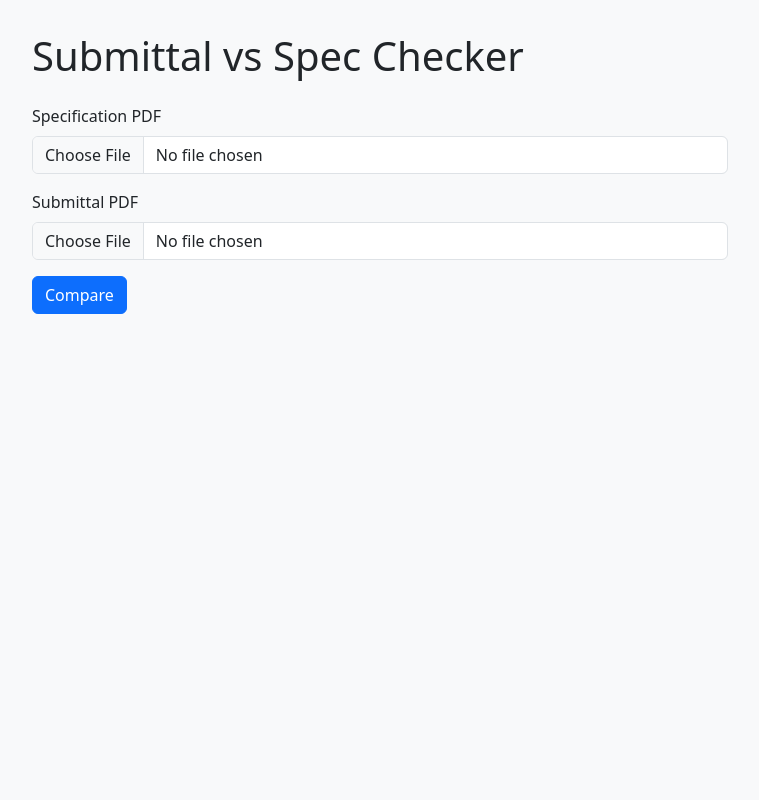
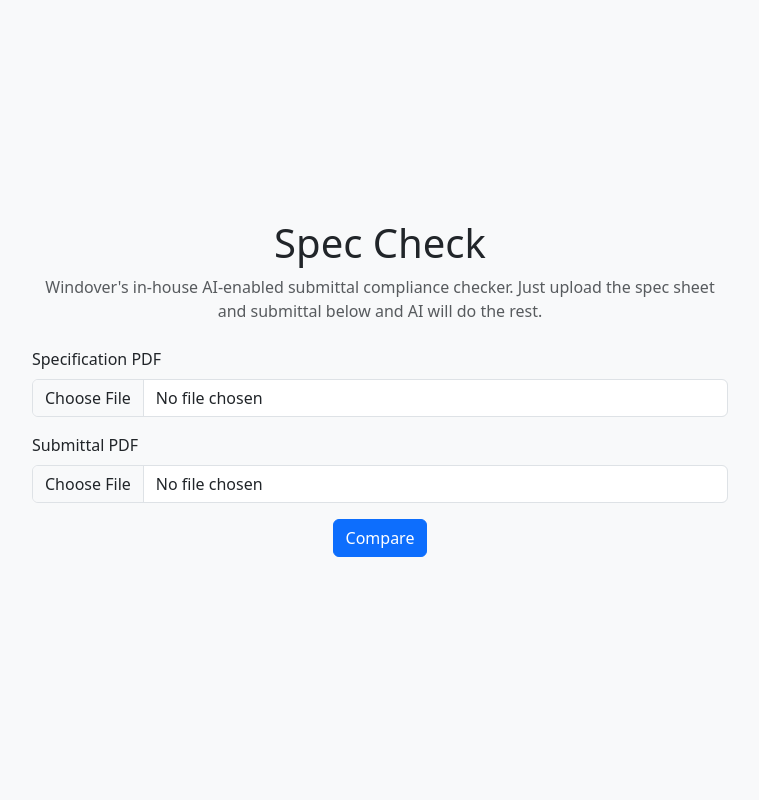
Before and after one commit to ccollucci/submittal-checker, a Flask app: page / in a window 1280 px wide. Shown: the whole page, without its empty margins (260-1019 px from the left). Run offline with Flask 3, Linux system fonts and the light colour scheme.

Commit message:
style: center layout + rename to Spec Check

```diff
--- a/templates/index.html
+++ b/templates/index.html
@@ -2,11 +2,24 @@
 <html lang="en">
 <head>
   <meta charset="utf-8">
-  <title>Submittal vs Spec Checker</title>
+  <title>Spec Check</title>
   <link href="https://cdn.jsdelivr.net/npm/bootstrap@5.3.3/dist/css/bootstrap.min.css" rel="stylesheet">
   <style>
-    body { padding: 2rem; background: #f8f9fa; }
-    .container { max-width: 720px; margin: auto; }
+    html, body {
+      height: 100%;
+      background: #f8f9fa;
+    }
+    body {
+      display: flex;
+      align-items: center;
+      justify-content: center;
+      padding: 2rem;
+    }
+    .container {
+      max-width: 720px;
+      width: 100%;
+      text-align: center;
+    }
     .result-box {
       white-space: pre-wrap;
       background: #f1f1f1;
@@ -15,13 +28,16 @@
       border-radius: 6px;
       max-height: 400px;
       overflow-y: auto;
+      text-align: left;
     }
   </style>
 </head>
 <body>
   <div class="container">
-    <h1 class="mb-4">Submittal vs Spec Checker</h1>
-    <form method="post" enctype="multipart/form-data" class="mb-4">
+    <h1 class="mb-2">Spec Check</h1>
+    <p class="text-muted mb-4">Windover's in-house AI-enabled submittal compliance checker. Just upload the spec sheet and submittal below and AI will do the rest.</p>
+
+    <form method="post" enctype="multipart/form-data" class="mb-4 text-start">
       <div class="mb-3">
         <label class="form-label">Specification PDF</label>
         <input class="form-control" type="file" name="spec" accept="application/pdf" required>
@@ -30,12 +46,14 @@
         <label class="form-label">Submittal PDF</label>
         <input class="form-control" type="file" name="submittal" accept="application/pdf" required>
       </div>
-      <button type="submit" class="btn btn-primary">Compare</button>
+      <div class="text-center">
+        <button type="submit" class="btn btn-primary">Compare</button>
+      </div>
     </form>
 
     {% if result %}
-    <h2 class="mt-4">AI-Generated Comparison</h2>
-    <div class="result-box mt-3">{{ result }}</div>
+      <h2 class="mt-4">AI-Generated Comparison</h2>
+      <div class="result-box mt-3">{{ result }}</div>
     {% endif %}
   </div>
 </body>
```
